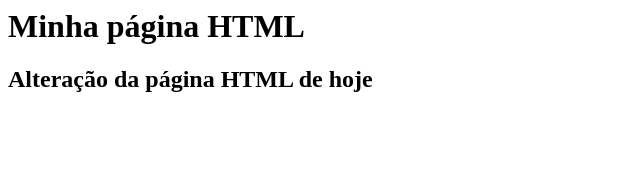
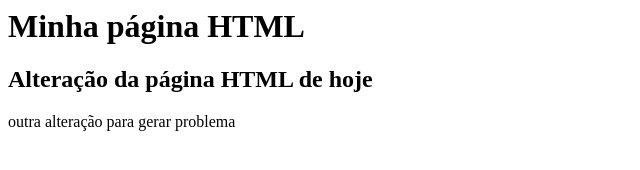
Before and after one commit to luizhsgassis/gama-no-github-Luiz, a plain HTML site: page index.html in a window 1280 px wide. Shown: the whole page, without its empty margins (0-640 px from the left). Drawn offline with Linux system fonts and the light colour scheme.

Commit message:
outra alteração no html sem querer

```diff
--- a/index.html
+++ b/index.html
@@ -2,5 +2,6 @@
     <body>
         <h1>Minha página HTML</h1>
         <h2>Alteração da página HTML de hoje</h2>
+        <p>outra alteração para gerar problema</p>
     </body>
 </html>
```
